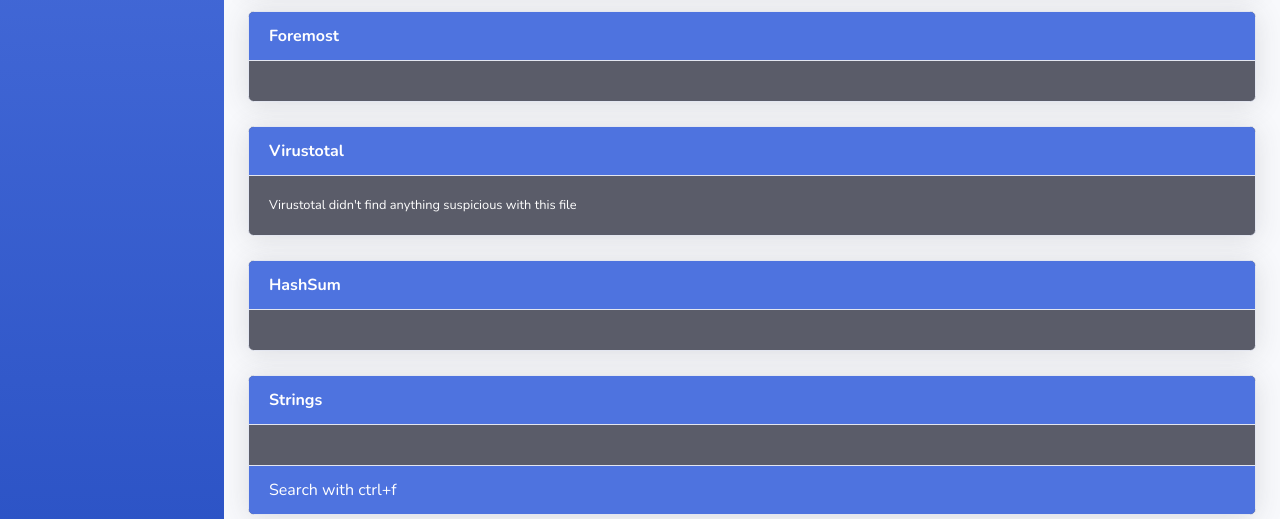
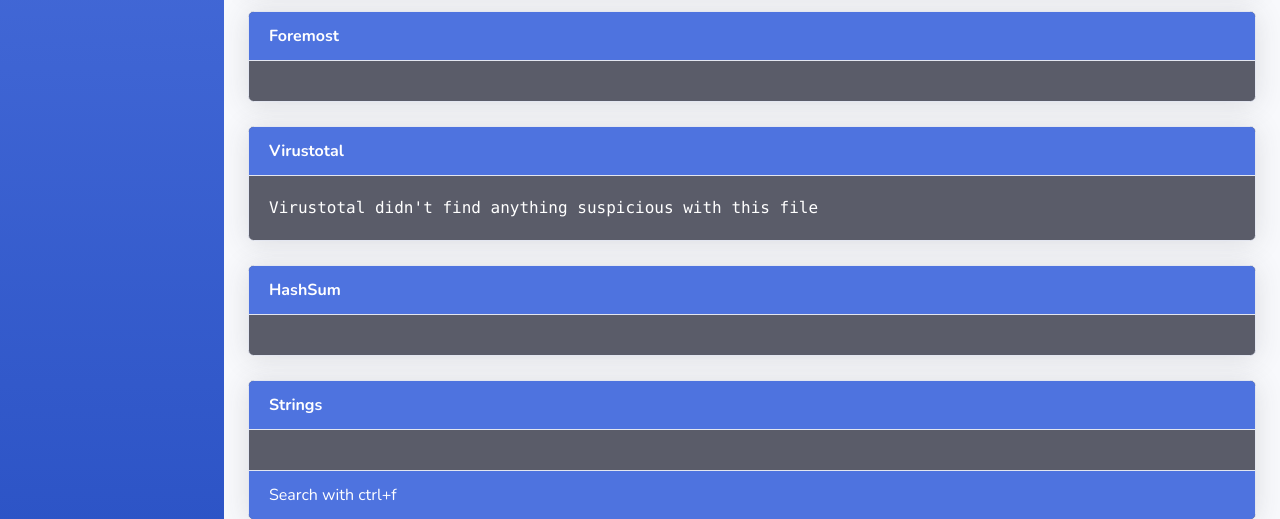
Before and after one commit to Perciva/DragonTools, a Flask app: page /general in a window 1280 px wide. Shown: the part 486-1005 px from the top of the page. Run offline with Flask 2, Linux system fonts and the light colour scheme; the visitor is signed in with stand-in values (Sample User, id 1); some libraries are stand-ins or nearby versions.

Commit message:
fix general output

```diff
--- a/lib/general.py
+++ b/lib/general.py
@@ -54,7 +54,7 @@
 				print(found)
 		return response.json()['positives'], response.json()['total'], response.json()['permalink'], found
 	else:
-		return 0
+		return "0"
 
 def hashsum(fname):
 	return [['md5',md5(fname)], ['sha1',sha1(fname)], ['sha256',sha256(fname)]]
--- a/templates/main/general.html
+++ b/templates/main/general.html
@@ -70,11 +70,13 @@
                                 Virustotal
                             </div>
                             <div class="card-body">
-                                <div class="text-white-75 small">{{ virustotal[0] }} positives out of {{ virustotal[1] }} total sources</div>
+                                <div class="text-white-75 text-monospace">{{ virustotal[0] }} positives out of {{ virustotal[1] }} total sources</div>
                                 {% for result in virustotal[3] %}
-                                <div class="text-white-75 small">{{ result[0] }} that says it's: {{ result[1] }}</div>
+                                <div class="text-white-75 text-monospace">{{ result[0] }} that says it's: {{ result[1] }}</div>
                                 {% endfor %}
-                                <div class="text-white-75 small">Check straight from virustotal: <a href="{{ virustotal[2] }}">click here</a></div>
+                                <div class="text-white-75 text-monospace">Check straight from virustotal:
+                                    <a href="{{ virustotal[2] }}" class="text-white">click here</a>
+                                </div>
                             </div>
                         </div>
                     </div>
@@ -85,7 +87,7 @@
                                 Virustotal
                             </div>
                             <div class="card-body">
-                                <div class="text-white-75 small">Virustotal didn't find anything suspicious with this file</div>
+                                <div class="text-white-75 text-monospace">Virustotal didn't find anything suspicious with this file</div>
                             </div>
                         </div>
                     </div>
```
